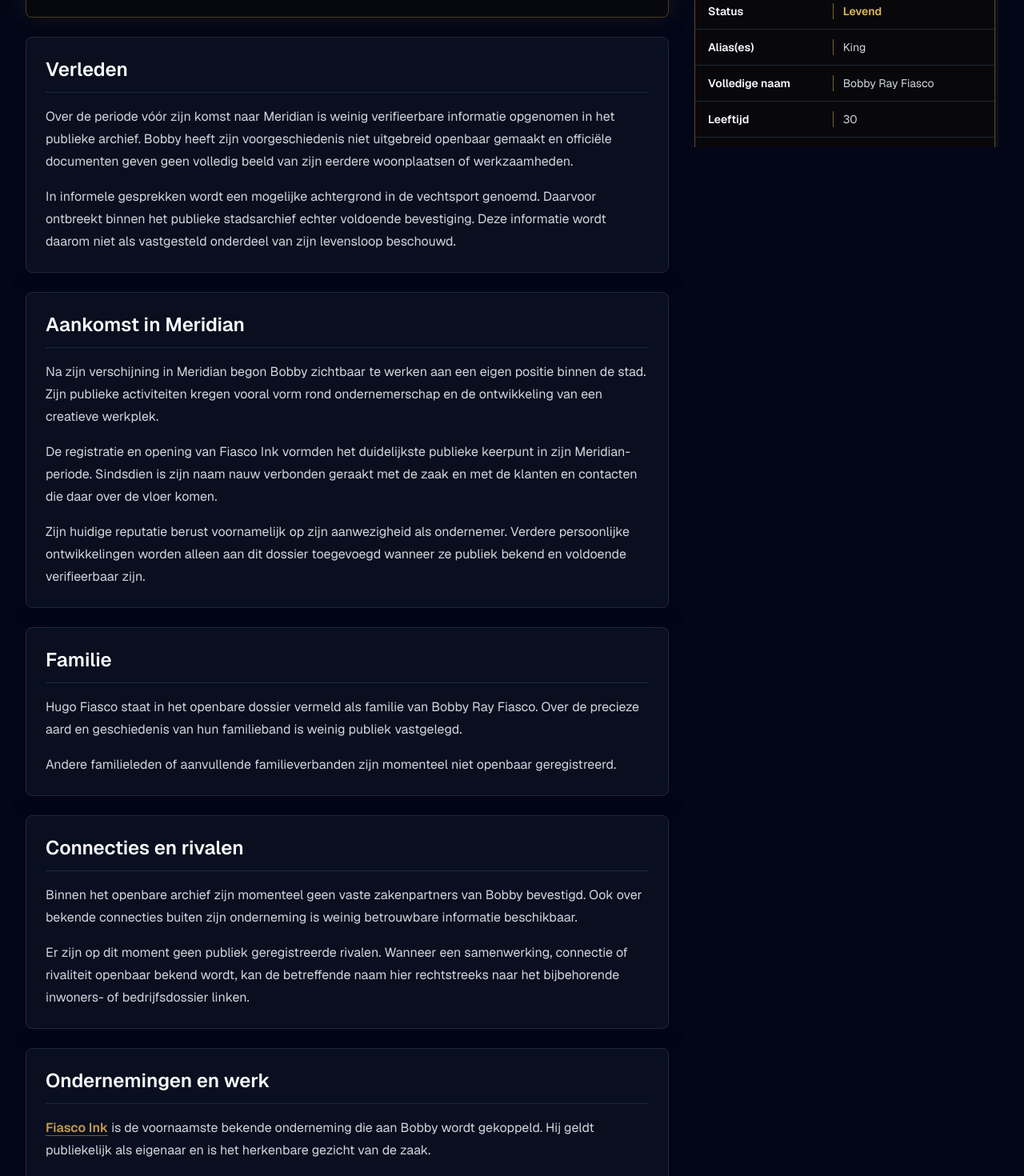
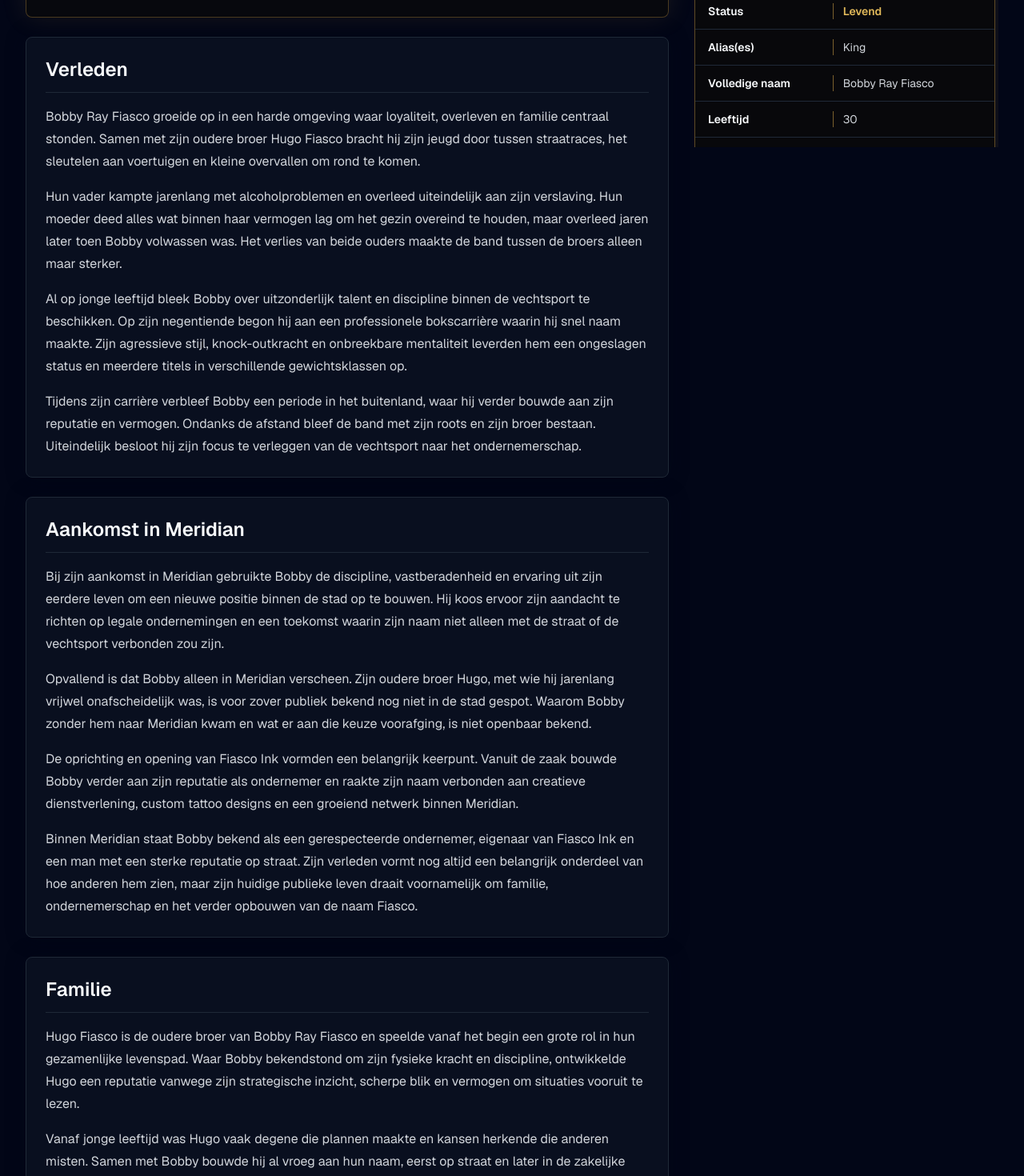
Before and after one commit to kingfreshRLLMN/meridianarchief, a Next.js app: page /characters/bobby-ray-fiasco in a window 1280 px wide. Shown: the part 600-2070 px from the top of the page at 80% size. Built offline with nearby package versions, Linux system fonts and the light colour scheme.

Commit message:
Expand Bobby and Hugo family lore

```diff
--- a/data/characters.ts
+++ b/data/characters.ts
@@ -83,17 +83,23 @@ export const characters: Character[] = [
     ],
     work: ["Fiasco Ink / Eigenaar"],
     past: [
-      "Over de periode vóór zijn komst naar Meridian is weinig verifieerbare informatie opgenomen in het publieke archief. Bobby heeft zijn voorgeschiedenis niet uitgebreid openbaar gemaakt en officiële documenten geven geen volledig beeld van zijn eerdere woonplaatsen of werkzaamheden.",
-      "In informele gesprekken wordt een mogelijke achtergrond in de vechtsport genoemd. Daarvoor ontbreekt binnen het publieke stadsarchief echter voldoende bevestiging. Deze informatie wordt daarom niet als vastgesteld onderdeel van zijn levensloop beschouwd.",
+      "Bobby Ray Fiasco groeide op in een harde omgeving waar loyaliteit, overleven en familie centraal stonden. Samen met zijn oudere broer Hugo Fiasco bracht hij zijn jeugd door tussen straatraces, het sleutelen aan voertuigen en kleine overvallen om rond te komen.",
+      "Hun vader kampte jarenlang met alcoholproblemen en overleed uiteindelijk aan zijn verslaving. Hun moeder deed alles wat binnen haar vermogen lag om het gezin overeind te houden, maar overleed jaren later toen Bobby volwassen was. Het verlies van beide ouders maakte de band tussen de broers alleen maar sterker.",
+      "Al op jonge leeftijd bleek Bobby over uitzonderlijk talent en discipline binnen de vechtsport te beschikken. Op zijn negentiende begon hij aan een professionele bokscarrière waarin hij snel naam maakte. Zijn agressieve stijl, knock-outkracht en onbreekbare mentaliteit leverden hem een ongeslagen status en meerdere titels in verschillende gewichtsklassen op.",
+      "Tijdens zijn carrière verbleef Bobby een periode in het buitenland, waar hij verder bouwde aan zijn reputatie en vermogen. Ondanks de afstand bleef de band met zijn roots en zijn broer bestaan. Uiteindelijk besloot hij zijn focus te verleggen van de vechtsport naar het ondernemerschap.",
     ],
     arrivalInMeridian: [
-      "Na zijn verschijning in Meridian begon Bobby zichtbaar te werken aan een eigen positie binnen de stad. Zijn publieke activiteiten kregen vooral vorm rond ondernemerschap en de ontwikkeling van een creatieve werkplek.",
-      "De registratie en opening van Fiasco Ink vormden het duidelijkste publieke keerpunt in zijn Meridian-periode. Sindsdien is zijn naam nauw verbonden geraakt met de zaak en met de klanten en contacten die daar over de vloer komen.",
-      "Zijn huidige reputatie berust voornamelijk op zijn aanwezigheid als ondernemer. Verdere persoonlijke ontwikkelingen worden alleen aan dit dossier toegevoegd wanneer ze publiek bekend en voldoende verifieerbaar zijn.",
+      "Bij zijn aankomst in Meridian gebruikte Bobby de discipline, vastberadenheid en ervaring uit zijn eerdere leven om een nieuwe positie binnen de stad op te bouwen. Hij koos ervoor zijn aandacht te richten op legale ondernemingen en een toekomst waarin zijn naam niet alleen met de straat of de vechtsport verbonden zou zijn.",
+      "Opvallend is dat Bobby alleen in Meridian verscheen. Zijn oudere broer Hugo, met wie hij jarenlang vrijwel onafscheidelijk was, is voor zover publiek bekend nog niet in de stad gespot. Waarom Bobby zonder hem naar Meridian kwam en wat er aan die keuze voorafging, is niet openbaar bekend.",
+      "De oprichting en opening van Fiasco Ink vormden een belangrijk keerpunt. Vanuit de zaak bouwde Bobby verder aan zijn reputatie als ondernemer en raakte zijn naam verbonden aan creatieve dienstverlening, custom tattoo designs en een groeiend netwerk binnen Meridian.",
+      "Binnen Meridian staat Bobby bekend als een gerespecteerde ondernemer, eigenaar van Fiasco Ink en een man met een sterke reputatie op straat. Zijn verleden vormt nog altijd een belangrijk onderdeel van hoe anderen hem zien, maar zijn huidige publieke leven draait voornamelijk om familie, ondernemerschap en het verder opbouwen van de naam Fiasco.",
     ],
     familyStory: [
-      "Hugo Fiasco staat in het openbare dossier vermeld als familie van Bobby Ray Fiasco. Over de precieze aard en geschiedenis van hun familieband is weinig publiek vastgelegd.",
-      "Andere familieleden of aanvullende familieverbanden zijn momenteel niet openbaar geregistreerd.",
+      "Hugo Fiasco is de oudere broer van Bobby Ray Fiasco en speelde vanaf het begin een grote rol in hun gezamenlijke levenspad. Waar Bobby bekendstond om zijn fysieke kracht en discipline, ontwikkelde Hugo een reputatie vanwege zijn strategische inzicht, scherpe blik en vermogen om situaties vooruit te lezen.",
+      "Vanaf jonge leeftijd was Hugo vaak degene die plannen maakte en kansen herkende die anderen misten. Samen met Bobby bouwde hij al vroeg aan hun naam, eerst op straat en later in de zakelijke wereld. Na jaren van opbouwen, verliezen en opnieuw beginnen bleef Hugo de stabiele factor binnen de familie.",
+      "De band tussen Bobby en Hugo is gebouwd op verlies, strijd en loyaliteit. Vanaf hun jeugd stonden zij samen tegenover de wereld. Armoede, het verlies van hun ouders, successen, tegenslagen en wederopbouw vormden hun relatie tot een vrijwel onbreekbare broederschap.",
+      "Binnen Meridian worden de Fiasco-broers gezien als mannen die hun woord houden, hun familie beschermen en hun naam met trots dragen. Hugo staat bekend als een invloedrijke ondernemer met sterke connecties en een scherpe zakelijke mentaliteit. Hun broederschap symboliseert voor velen discipline, loyaliteit en de kracht om opnieuw op te bouwen wanneer alles verloren lijkt.",
+      "Toch is Hugo tot op heden niet bevestigd gezien binnen Meridian. Dat Bobby wel in de stad opdook terwijl zijn broer afwezig bleef, vormt een van de grotere open vragen rond de familie. Er is geen publieke verklaring voor hun tijdelijke scheiding en het is onbekend of Hugo van plan is Bobby naar Meridian te volgen.",
     ],
     connectionStory: [
       [
@@ -129,7 +135,7 @@ export const characters: Character[] = [
       ],
     ],
     rumors: [
-      "Er gaan verhalen rond over een verleden in de vechtsportwereld, maar dit is niet officieel bevestigd in het publieke archief.",
+      "Hoewel Bobby's bokscarrière bekend is, blijven veel verhalen over wat hij tijdens zijn jaren in het buitenland heeft meegemaakt onbevestigd.",
     ],
     image: "/characters/bobby-ray.png",
   },
```
